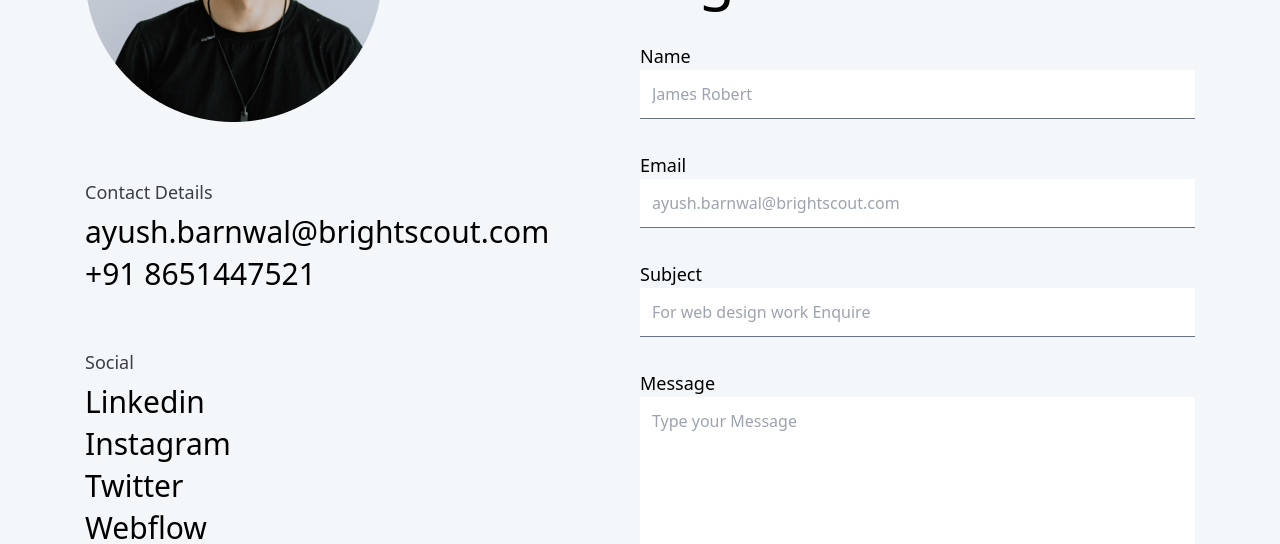
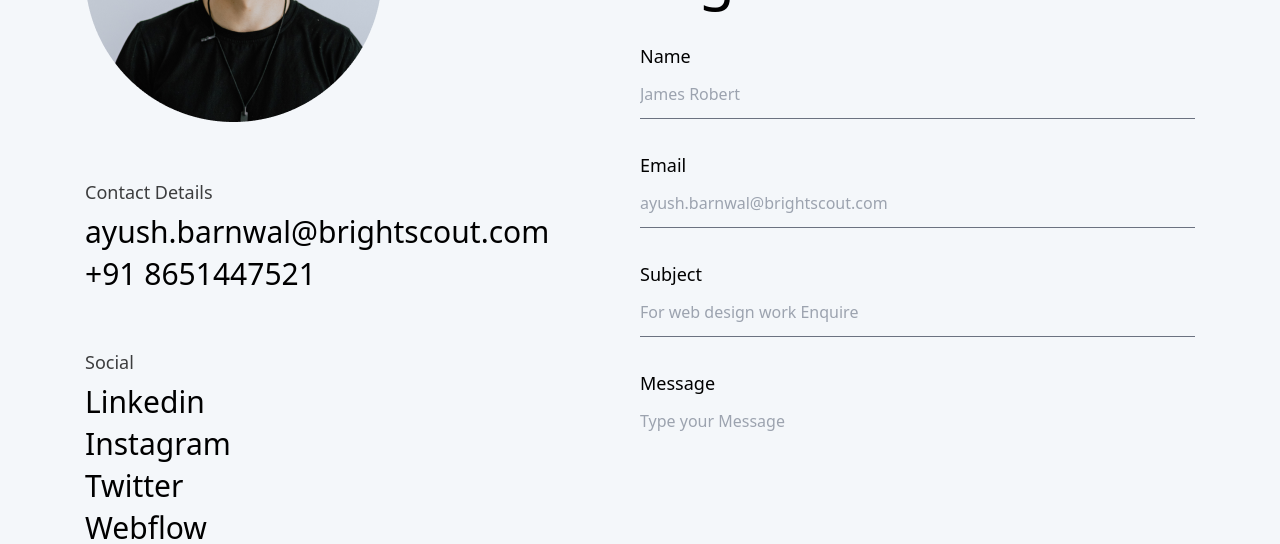
Before and after one commit to goraasep/react-exercise, a React (Vite) app: page /contact-us in a window 1280 px wide. Shown: the part 390-934 px from the top of the page. Built offline with nearby package versions, Linux system fonts and the light colour scheme.

Commit message:
feat: workaround for gallery shadow

```diff
--- a/src/components/Galeries.tsx
+++ b/src/components/Galeries.tsx
@@ -5,13 +5,13 @@ import { FontAwesomeIcon } from "@fortawesome/react-fontawesome";
 import { faArrowRight } from "@fortawesome/free-solid-svg-icons";
 const Galeries: FC = () => {
   return (
-    <div className="flex flex-col gap-[41px] bg-home">
-      <div className="flex gap-10 flex-row overflow-x-scroll overflow-y-visible ">
+    <div className="flex flex-col bg-home">
+      <div className="flex gap-10 flex-row overflow-x-scroll overflow-y-visible pb-[41px]">
         {IMAGE_LIST_1.map((images, index) => {
           return (
             <div
               key={index}
-              className="px-12 py-14 bg-works flex-shrink-0 hover:shadow-2xl relative group"
+              className="px-12 py-14 bg-works flex-shrink-0 hover:drop-shadow-2xl relative group"
             >
               <img src={images.src} alt="" />
               <a
@@ -25,12 +25,12 @@ const Galeries: FC = () => {
           );
         })}
       </div>
-      <div className="flex gap-10 flex-row overflow-x-scroll overflow-y-visible ">
+      <div className="flex gap-10 flex-row overflow-x-scroll overflow-y-visible pb-[40px]">
         {IMAGE_LIST_2.map((images, index) => {
           return (
             <div
               key={index}
-              className="px-12 py-14 bg-works flex-shrink-0 hover:shadow-2xl relative group"
+              className="px-12 py-14 bg-works flex-shrink-0 hover:drop-shadow-2xl relative group"
             >
               <img src={images.src} alt="" />
               <a
--- a/src/components/Testimonials.tsx
+++ b/src/components/Testimonials.tsx
@@ -2,7 +2,7 @@ import { FC } from "react";
 import TESTIMONY_LIST from "../constants/testimonyList.ts";
 const Testimonials: FC = () => {
   return (
-    <div className="px-20 flex justify-between pt-40 pb-[141px] flex-col gap-40 bg-home">
+    <div className="px-20 flex justify-between pt-[119px] pb-[141px] flex-col gap-40 bg-home">
       <div className="grid grid-cols-3" id="about">
         <div className="col-span-1 text-4xl font-medium">Testimonials</div>
         <div className="col-span-2 text-2xl flex flex-col gap-16">
--- a/src/components/WorkItem.tsx
+++ b/src/components/WorkItem.tsx
@@ -11,7 +11,9 @@ const WorkItem: FC<Project> = ({ name, roles, link }) => {
   return (
     <div className="flex justify-between">
       <div>
-        <div className="text-6xl">{name}</div>
+        <a href={link} className="text-6xl">
+          {name}
+        </a>
         <div className="text-lg flex flex-row mt-[18px]">
           {roles.map((role, index) => {
             if (index !== 0 && index !== roles.length - 1) {
--- a/src/pages/Contact.tsx
+++ b/src/pages/Contact.tsx
@@ -39,7 +39,7 @@ const Contact: FC = () => {
                 id="name"
                 type="text"
                 placeholder="James Robert"
-                className="w-full p-3 border-b-[1px] border-gray-500 focus:outline-none focus:border-blue-500"
+                className="w-full py-3 border-b-[1px] border-gray-500 focus:outline-none focus:border-blue-500 bg-home"
               />
             </div>
             <div>
@@ -50,7 +50,7 @@ const Contact: FC = () => {
                 id="email"
                 type="text"
                 placeholder="ayush.barnwal@brightscout.com"
-                className="w-full p-3 border-b-[1px] border-gray-500 focus:outline-none focus:border-blue-500"
+                className="w-full py-3 border-b-[1px] border-gray-500 focus:outline-none focus:border-blue-500 bg-home"
               />
             </div>
             <div>
@@ -61,7 +61,7 @@ const Contact: FC = () => {
                 id="subject"
                 type="text"
                 placeholder="For web design work Enquire"
-                className="w-full p-3 border-b-[1px] border-gray-500 focus:outline-none focus:border-blue-500"
+                className="w-full py-3 border-b-[1px] border-gray-500 focus:outline-none focus:border-blue-500 bg-home"
               />
             </div>
             <div>
@@ -71,7 +71,7 @@ const Contact: FC = () => {
               <textarea
                 name=""
                 id="message"
-                className="w-full p-3 border-b-[1px] border-gray-500 focus:outline-none focus:border-blue-500 h-[158px]"
+                className="w-full py-3 border-b-[1px] border-gray-500 focus:outline-none focus:border-blue-500 h-[158px]  bg-home"
                 placeholder="Type your Message"
               ></textarea>
             </div>
```
